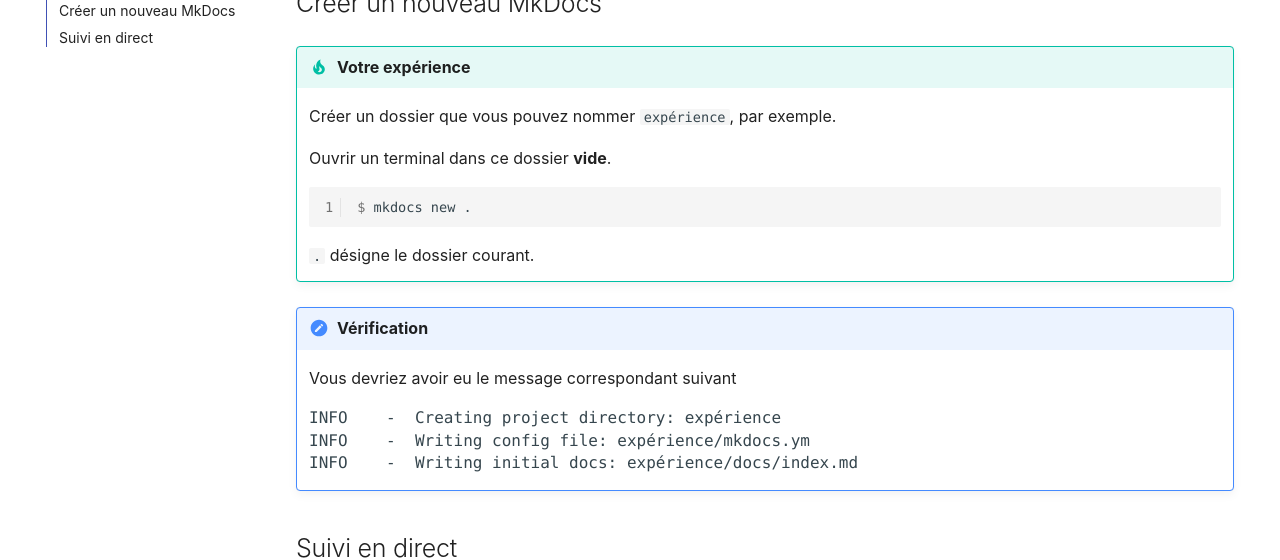
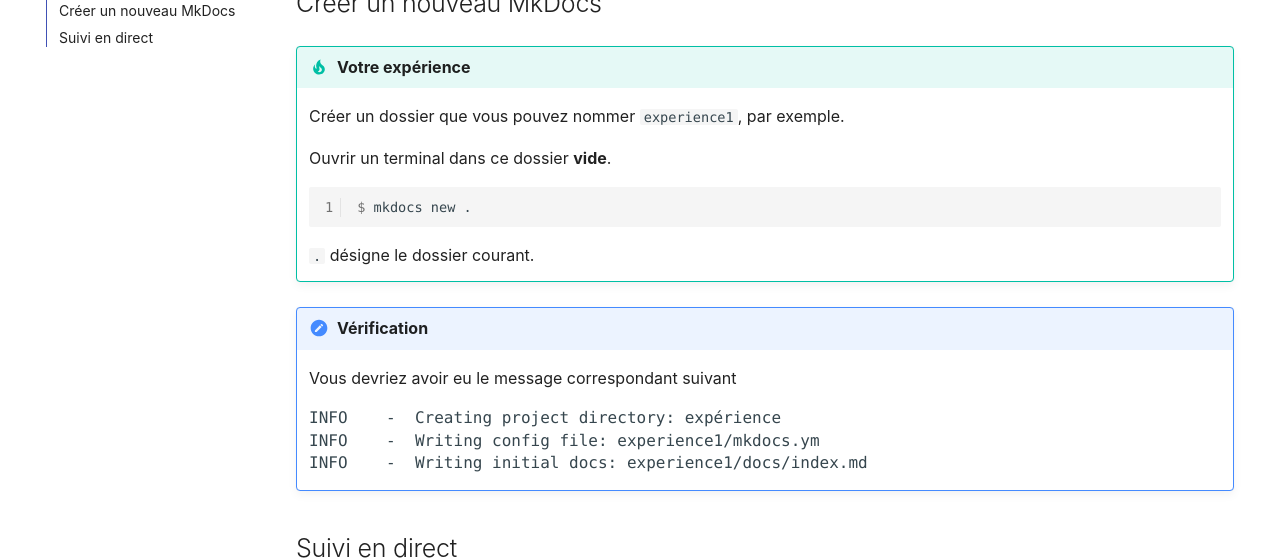
Before and after one commit to lilabidi/Learn-mkdocs, an MkDocs documentation site: the page built from docs/index.md, in a window 1280 px wide and 1400 px high, scrolled down 2352 px. Shown: the part 151-711 px from the top of the window. Built offline with MkDocs 1.6.1 and Material for MkDocs 9.7.7, drawn with Linux system fonts in a browser that asks for light colours; emoji names are drawn with the system emoji font; comment, search, counter and statistics services are not loaded; some of the changed text lies outside the part shown.

Commit message:
sans warning

```diff
--- a/docs/index.md
+++ b/docs/index.md
@@ -163,7 +163,7 @@
 ## Créer un nouveau MkDocs
 
 !!! tip "Votre expérience"
-    Créer un dossier que vous pouvez nommer `expérience`, par exemple.
+    Créer un dossier que vous pouvez nommer `experience1`, par exemple.
 
     Ouvrir un terminal dans ce dossier **vide**.
 
@@ -178,8 +178,8 @@
 
     <pre>
     INFO    -  Creating project directory: expérience
-    INFO    -  Writing config file: expérience/mkdocs.ym
-    INFO    -  Writing initial docs: expérience/docs/index.md
+    INFO    -  Writing config file: experience1/mkdocs.ym
+    INFO    -  Writing initial docs: experience1/docs/index.md
     </pre>
 
 ## Suivi en direct
@@ -216,7 +216,7 @@
         <pre>
         INFO    -  Building documentation...
 
-        Config file '...expérience/docs/mkdocs.yml' does not exist.
+        Config file '...experience1/docs/mkdocs.yml' does not exist.
         </pre>
         C'est que vous avez lancé la commande dans le mauvais dossier.
 
```
Also changed, not shown: other parts of docs/index.md (+2 -2 lines), docs/gitlab-mkdocs.md (+3 -3 lines), docs/markdown-bases.md (+5 -5 lines), docs/maths.md (+4 -4 lines).
